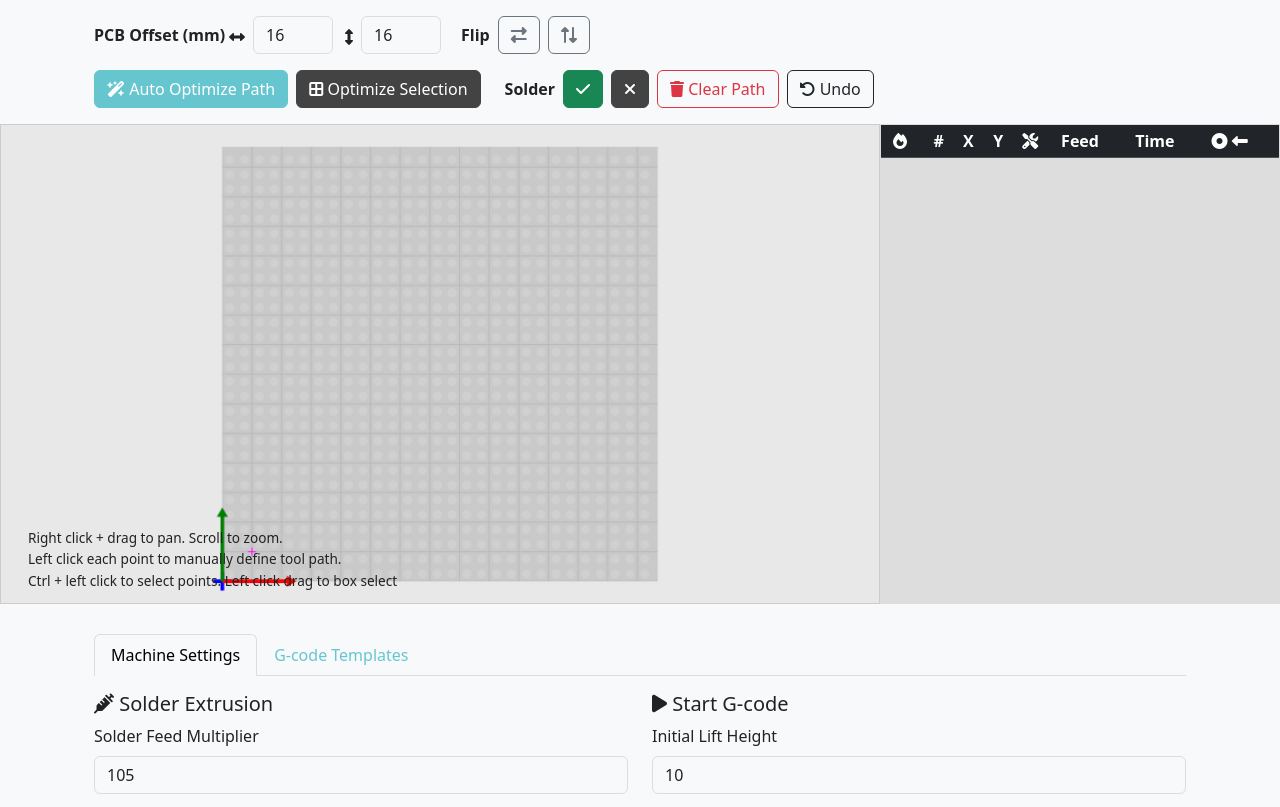
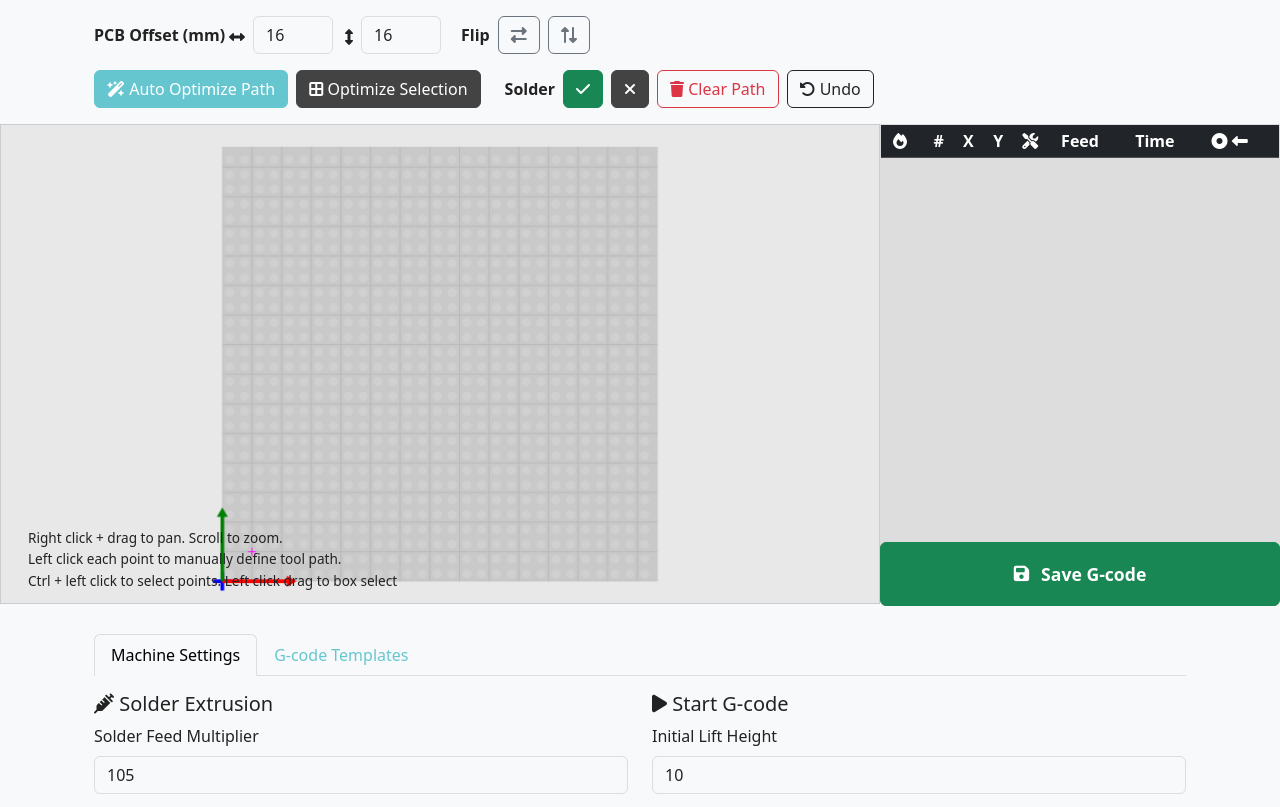
Before and after one commit to RinthLabs/SolderSidekick, a Vue app: page / in a window 1280 px wide. Shown: the part 431-1238 px from the top of the page. Built offline with nearby package versions, Linux system fonts and the light colour scheme.

Commit message:
added save gcode button to bottom right of toolpath editor

```diff
--- a/src/components/ToolpathEditor.vue
+++ b/src/components/ToolpathEditor.vue
@@ -3,7 +3,10 @@
   <div class="toolpath-editor container">
     <h2 class="text-primary mb-3"><i class="fa-solid fa-fire"></i> Solder Toolpath Editor</h2>
 
-        <!-- PCB Offset and Rotation Controls -->
+    <!-- Machine Config button/modal goes here -->
+
+
+    <!-- PCB Offset and Rotation Controls -->
 
     <div class="mb-3 d-flex align-items-center pcb-controls">
       <label class="form-label">PCB Thickness (mm) <i class="fas fa-layer-group pcb-icon mw-5"></i></label>
@@ -67,7 +70,8 @@
 
       </div>
 
-      <div class="col-lg-4 scrolling-table">
+      <div class="col-lg-4 position-relative right-panel">
+      <div class="scrolling-table">
         <table class="table table-sm table-striped">
           <thead class="table-dark">
             <tr>
@@ -111,6 +115,16 @@
           </tbody>
         </table>
       </div>
+
+       <!-- Save G-code Button -->
+  <button class="save-button btn btn-success" @click="saveGcode">
+    <i class="fa-solid fa-save me-1"></i> Save G-code
+  </button>
+
+</div>
+
+
+
     </div>
 
 </template>
@@ -134,6 +148,11 @@ let startY = 0;
 let isSelecting = false;
 let selectionStart = null;
 let selectionEnd = null;
+
+const saveGcode = () => {
+  console.log("G-code saved!");
+};
+
 
 const fitCanvasToBuildPlate = () => {
   const canvasEl = canvas.value;
@@ -674,14 +693,44 @@ const undo = () => {
   --bs-gutter-x: 0;
 }
 
-.toolpath-layout .scrolling-table {
+.right-panel {
   width: 400px;
-  max-height: 60vh;
+  display: flex;
+  flex-direction: column;
+  position: relative;
+  padding: 0;
+}
+
+.scrolling-table {
+  flex: 1;
+  max-height: calc(60vh - 2rem); /* Adjust height as needed */
   overflow-y: auto;
   border: 1px solid #ddd;
   background-color: #ddd;
-  --bs-gutter-x: 0;
+  padding-bottom: 3rem;
+  /* padding-right: 0.5rem;
+  padding-left: 0.5rem; */
+  /* margin-bottom: 3.5rem; */
 }
+
+.save-button {
+  position: absolute;
+  bottom: 0.25rem;
+  right: 0;
+  z-index: 10;
+  display: flex;
+  align-items: center;      /* vertical centering */
+  justify-content: center;  /* horizontal centering */
+  width: 100%;
+  height: 4rem;
+  padding: 0.5rem 1rem;
+  gap: 0.5rem;               /* spacing between icon and text */
+  font-weight: 600;
+  font-size: 1.1rem;
+}
+
+
+
 
 .checkbox-cell {
   max-width: fit-content;
```
